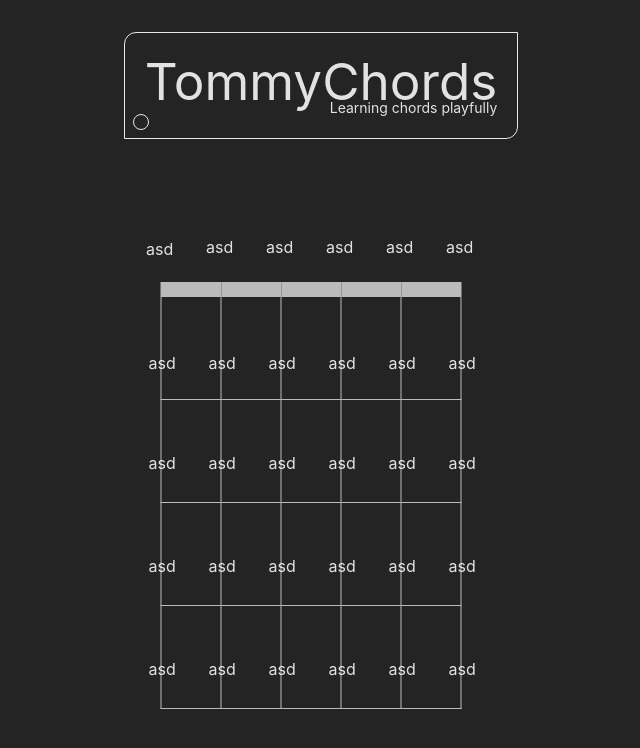
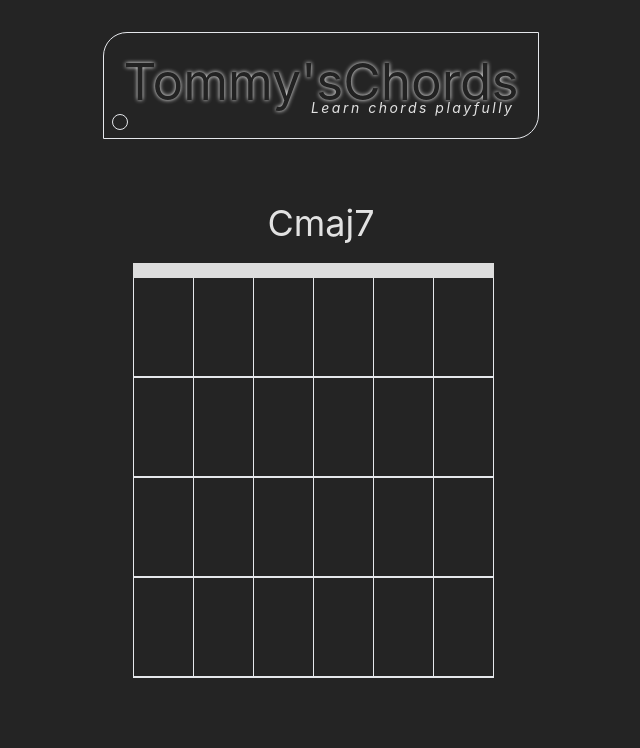
Before and after one commit to gabjuh/tommychords, a React (Vite) app: page / in a window 1280 px wide. Shown: the top 748 px of the page, without its empty margins (319-959 px from the left). Built offline with nearby package versions, Linux system fonts and the light colour scheme.

Commit message:
set new concept for the fingerboard

```diff
--- a/src/App.tsx
+++ b/src/App.tsx
@@ -6,9 +6,9 @@ function App() {
 
   return (
     <>
-      <div className="border p-5 rounded-tl-xl rounded-br-xl relative">
-        <h1 className="">TommyChords</h1>
-        <p className="text-right text-sm mt-[-.7rem]">Learning chords playfully</p>
+      <div className="border p-5 rounded-tl-3xl rounded-br-3xl relative">
+        <h1 className="text-[#222] drop-shadow-[0_0_2px_rgba(255,255,255,255.2)]">Tommy'sChords</h1>
+        <p className="italic text-right text-sm mt-[-.7rem] mr-1 tracking-[2.5px]">Learn chords playfully</p>
         <div className="absolute border h-4 w-4 rounded-xl bottom-[.5rem] left-[.5rem]"></div>
       </div>
       <ChordTableInput  />
--- /dev/null
+++ b/src/components/ChordTableInput/ChordName.tsx
@@ -0,0 +1,15 @@
+import React from "react";
+
+interface ChordName {
+
+}
+
+const ChordName: React.FC<ChordName> = () => {
+  return (
+    <>
+      <h1 className="text-4xl m-5">Cmaj7</h1>
+    </>
+  )
+}
+
+export default ChordName
--- a/src/components/ChordTableInput/ChordTableHeader/ChordTableHeader.tsx
+++ /dev/null
@@ -1,36 +0,0 @@
-import React from "react";
-import ChordTableInput from "../ChordTableInput";
-
-interface ChordTableHeader {
-
-}
-
-const ChordTableHeader: React.FC<ChordTableInput> = () => {
-
-
-
-  return (
-    <>
-      <thead>
-          <tr>
-            <td>
-              <span>asd</span>
-            </td>
-            <td>
-              <span>asd</span>
-            </td><td>
-              <span>asd</span>
-            </td><td>
-              <span>asd</span>
-            </td><td>
-              <span>asd</span>
-            </td><td>
-              <span>asd</span>
-            </td>
-          </tr>
-        </thead>
-    </>
-  )
-}
-
-export default ChordTableHeader
--- a/src/components/ChordTableInput/ChordTableInput.tsx
+++ b/src/components/ChordTableInput/ChordTableInput.tsx
@@ -1,96 +1,46 @@
 import React from "react";
-import ChordTableHeader from "./ChordTableHeader/ChordTableHeader";
+import ChordName from "./ChordName";
+import String from "./String";
 
 interface ChordTableInput {
 
 }
 
-const ChordTableInput = () => {
+const ChordTableInput: React.FC<ChordTableInput> = () => {
   return (
     <>
-      <table id="chord-table-input">
-        <ChordTableHeader />
-        <tbody>
-          <tr>
-            <td><td>
-              <span>asd</span>
-            </td></td>
-            <td><td>
-              <span>asd</span>
-            </td></td>
-            <td><td>
-              <span>asd</span>
-            </td></td>
-            <td><td>
-              <span>asd</span>
-            </td></td>
-            <td><td>
-              <span>asd</span>
-            </td></td>
-            <td><td>
-              <span>asd</span>
-            </td></td>
-          </tr>
-          <tr>
-            <td><td>
-              <span>asd</span>
-            </td></td>
-            <td><td>
-              <span>asd</span>
-            </td></td>
-            <td><td>
-              <span>asd</span>
-            </td></td>
-            <td><td>
-              <span>asd</span>
-            </td></td>
-            <td><td>
-              <span>asd</span>
-            </td></td>
-            <td><td>
-              <span>asd</span>
-            </td></td>
-          </tr><tr>
-            <td><td>
-              <span>asd</span>
-            </td></td>
-            <td><td>
-              <span>asd</span>
-            </td></td>
-            <td><td>
-              <span>asd</span>
-            </td></td>
-            <td><td>
-              <span>asd</span>
-            </td></td>
-            <td><td>
-              <span>asd</span>
-            </td></td>
-            <td><td>
-              <span>asd</span>
-            </td></td>
-          </tr><tr>
-            <td><td>
-              <span>asd</span>
-            </td></td>
-            <td><td>
-              <span>asd</span>
-            </td></td>
-            <td><td>
-              <span>asd</span>
-            </td></td>
-            <td><td>
-              <span>asd</span>
-            </td></td>
-            <td><td>
-              <span>asd</span>
-            </td></td>
-            <td><td>
-              <span>asd</span>
-            </td></td>
-          </tr>
-        </tbody>
-      </table>
+      <div id="chord-input-wrapper">
+        <ChordName />
+        {new Array(4).fill('').map((line, j) => {
+
+          const verticalPosition = 100
+          const getVerticalPosition = j * verticalPosition
+          const isFirstFret = j === 0
+          const stageLineHeight = 15
+
+          return (
+            <div className="relative " key={j}>
+              <div
+                className="absolute border-t-[#ddd] w-[361px] mx-auto left-0 right-0"
+                id="chord-table-input"
+                style={{
+                  borderTop: isFirstFret ? `${stageLineHeight}px solid #ddd` : '0',
+                  top: !isFirstFret ? `${getVerticalPosition + stageLineHeight}px` : `${getVerticalPosition}px`
+                }}
+              >
+                {new Array(7).fill('').map((fret, i) => {
+                  return (
+                    <String
+                      key={i}
+                      i={i}
+                    />
+                  )
+                })}
+              </div>
+           </div>
+          )
+        })}
+      </div>
     </>
   )
 }
--- /dev/null
+++ b/src/components/ChordTableInput/String.tsx
@@ -0,0 +1,36 @@
+import React from "react";
+
+interface String {
+  i: number
+}
+
+const String: React.FC<String> = ({i}) => {
+
+  const horizontalDistance = 60
+
+  const getHorizontalPosition = i * horizontalDistance
+
+  const isLastString = i > 5
+
+  return (
+    <>
+      <div
+        className="absolute border-l-[1px] w-[0px] h-[100px]"
+        style={{
+          left: `${getHorizontalPosition}px`
+        }}
+      >
+        <div
+          className="absolute border bottom-[0px]"
+          style={{
+            display: isLastString ? 'none' : 'block',
+            width: isLastString ? 0 : `${horizontalDistance}px`
+          }}
+        >
+        </div>
+      </div>
+    </>
+  )
+}
+
+export default String
--- a/src/index.css
+++ b/src/index.css
@@ -42,34 +42,37 @@ h1 {
   line-height: 1.1;
 }
 
-#chord-table-input {
-  margin-top: 50px;
-  transform: translateX(-22.5px);
+#chord-input-wrapper {
+  margin-top: 4rem;
 }
 
-#chord-table-input td {
-  position: relative;
+#chord-table-input {
+  transform: translateX(-8px);
 }
 
-#chord-table-input td span {
+/* #chord-table-input td {
+  position: relative;
+} */
+
+/* #chord-table-input td span {
   position: absolute;
-}
+} */
 
-#chord-table-input thead td span {
+/* #chord-table-input thead span {
   position: absolute;
-  right: -.75rem;
-}
-
+  /* right: -1rem; */
+  /* bottom: .8rem; */
+/* } */
+/*
 #chord-table-input tbody td {
   border: 1px solid #bbb;
-}
+} */
 
-#chord-table-input tbody td span {
-  position: absolute;
+/* #chord-table-input tbody td span {
   right: -1rem;
-}
+} */
 
-#chord-table-input tbody tr:first-child td:not(td:first-of-type) {
+/* #chord-table-input tbody tr:first-child td:not(td:first-of-type) {
   border-top: var(--stage-height) solid #bbb;
 }
 
@@ -81,11 +84,35 @@ h1 {
   padding-top: .5rem;
 }
 
-#chord-table-input td {
+#chord-table-input thead td {
+  position: relative;
+  height: 70px;
+}
+
+#chord-table-input tbody td {
   width: 60px;
   height: 100px;
+}
+
+#chord-table-input thead td span {
+  padding: .2rem;
 }
 
 #chord-table-input td:first-of-type {
   border: none;
 }
+
+#chord-table-input thead span:hover {
+  cursor: pointer;
+  background-color: #333;
+  color: red;
+}
+
+#chord-table-input thead td,
+#chord-table-input tbody td {
+  z-index: -500;
+}
+#chord-table-input thead td span,
+#chord-table-input tbody td span {
+  z-index: 10;
+} */
```
